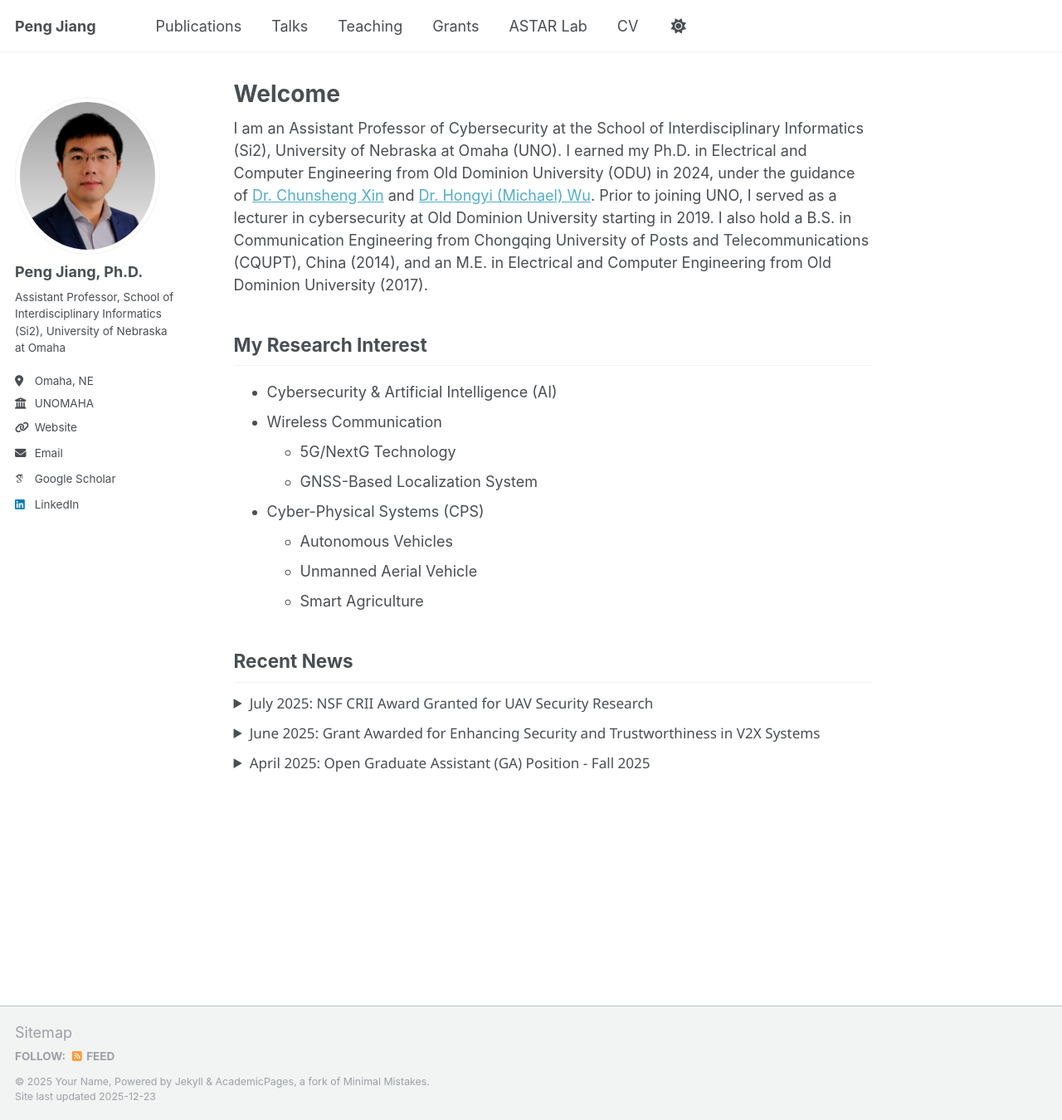
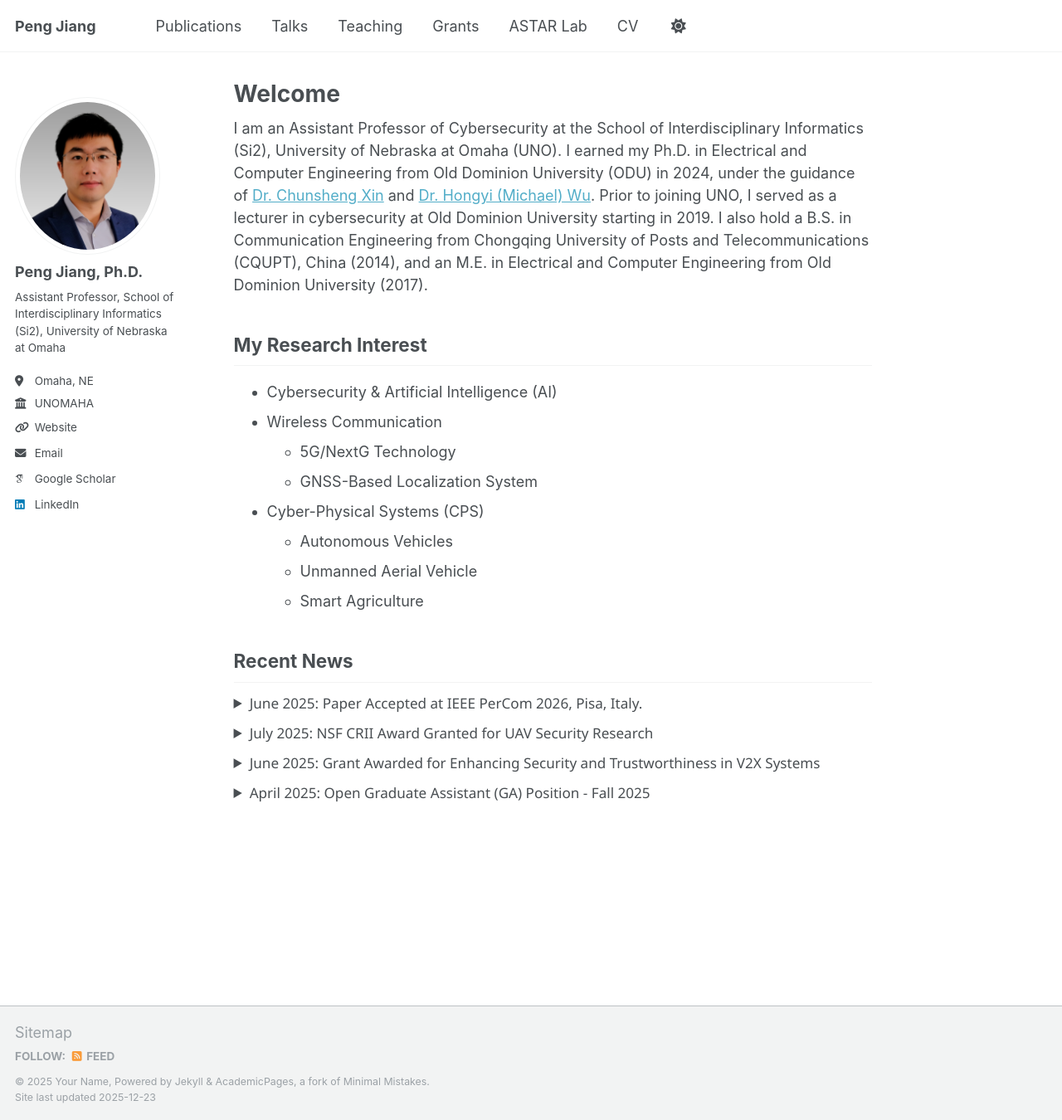
Before and after one commit to PJiang93/pjiang93.github.io, a Jekyll site: the page built from _pages/about.md, in a window 1280 px wide and 1350 px high. Shown: the whole window at 83% size. Built offline with Jekyll 4.4.1, drawn with Linux system fonts in a browser that asks for light colours; some web fonts are replaced.

Commit message:
add news - percom26

```diff
--- a/_pages/about.md
+++ b/_pages/about.md
@@ -23,6 +23,20 @@ I am an Assistant Professor of Cybersecurity at the School of Interdisciplinary
 
 
 ## Recent News
+
+<details>
+  <summary>
+    <span style="font-family: 'Segoe UI', 'Helvetica Neue', Arial, 'Liberation Sans', sans-serif; font-size: 0.95em;">
+      June 2025: Paper Accepted at IEEE PerCom 2026, Pisa, Italy.
+    </span>
+  </summary>
+  <div style="font-size: 0.95em;">
+    Our paper, <em>D-SYNC: Enhancing Vehicle Localization with Dashcam-Satellite Image Synchronization</em>, has been accepted to IEEE PerCom 2026, a premier conference on pervasive computing, with an acceptance rate of 15.62%.
+  </div>
+</details>
+
+<div style="margin-top: 0.5em;"></div>
+
 
 <details>
   <summary>
```
